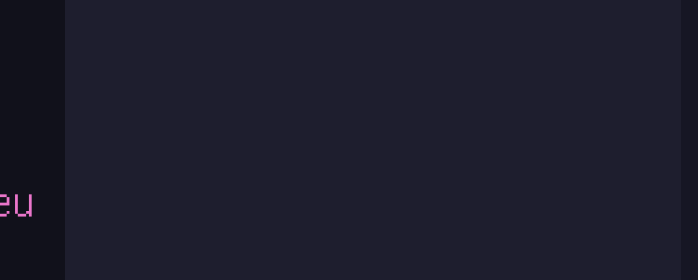
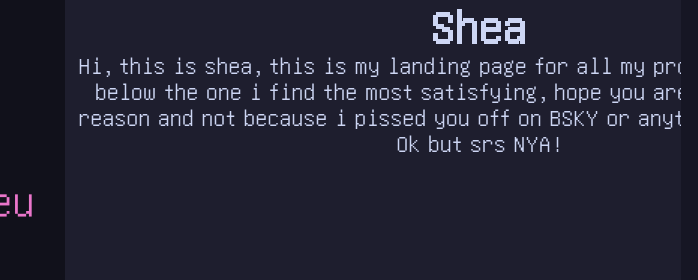
Before and after one commit to nushea/she-a.eu, a plain HTML site: page index.html in a window 1280 px wide. Shown: the top 280 px of the page, 335-1033 px from the left. Drawn offline with Linux system fonts and the light colour scheme; no server answers.

Commit message:
added title

```diff
--- a/css/format.css
+++ b/css/format.css
@@ -38,6 +38,7 @@ body {
 #termContainer {
 	top: 10vh;
 	overflow: auto;
+	align-self: center;
 }
 
 #termInner {
@@ -52,6 +53,12 @@ body {
 }
 #termInner {
 	flex: 0 1 auto;
+}
+
+#Centereds {
+	display: flex;
+	flex-direction: column;
+	height: 100%;
 }
 
 #ansible {
--- a/index.html
+++ b/index.html
@@ -49,11 +49,17 @@
 		</nav> <!-- }}} -->
 
 		<div id="termContainer"> <!-- {{{ -->
+			<div id="Centereds">
+				<div id="UpperText">
+					<h1 style="text-align: center;">Shea</h1>
+					<div id="Desc" style="text-align: center;"> </div>
+					<script src="/js/JSenabledText.js"></script>
+				</div>
 				<div id="termInner">
-				<noscript>
+					<noscript> <!-- {{{ -->
 							<div id="containerr">
 								<main id="content">
-								<h1>Hi, this is Shea, this is Shea's website!</h1>
+									<h2>Hi, this is my website!</h2>
 									<p>Just saying but this page is made to either run using JS or the terminal, where you can try to run curl she-a.eu
 									<h3>My current projects are: </h3>
 									<p>→ maintaining my email service set up through the emailwizz script</p>
@@ -76,11 +82,12 @@
 									<p>nothing else for now :c</p>
 								</main>
 							</div>
-					</noscript>
+					</noscript> <!-- }}} -->
 
 					<img id="termBorder"></img>
 					<div id="ansible">
 						<script src="/js/ansi.js"></script>
+					</div>
 				</div>
 			</div>
 		</div> <!-- }}} -->
--- /dev/null
+++ b/js/JSenabledText.js
@@ -0,0 +1,3 @@
+Desc = document.getElementById("Desc");
+Desc.innerHTML += "<p> Hi, this is shea, this is my landing page for all my projects, please see below the one i find the most satisfying, hope you are here for a good reason and not because i pissed you off on BSKY or anything of that sort.</p>";
+Desc.innerHTML += "<p> Ok but srs NYA!</p>";
```
Lines whose indentation alone changed are shown as unchanged.
